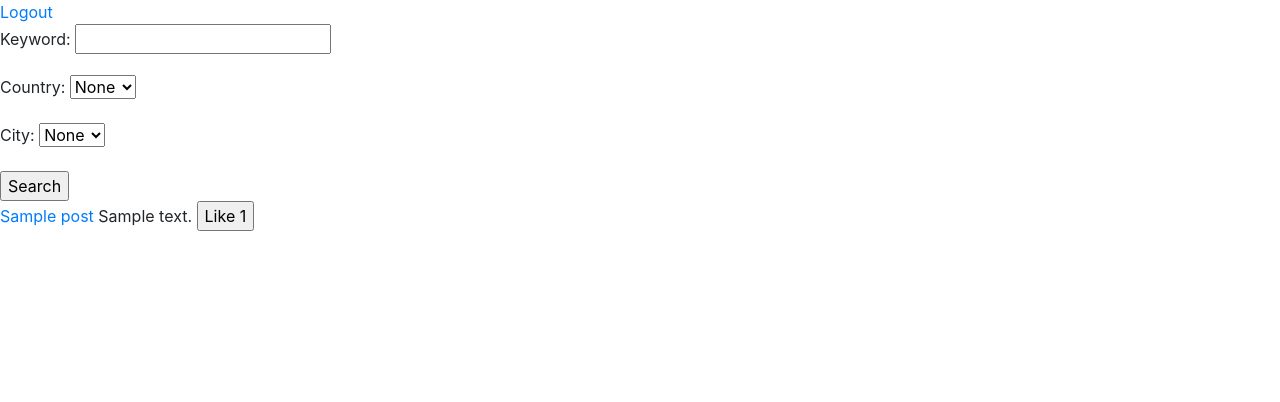
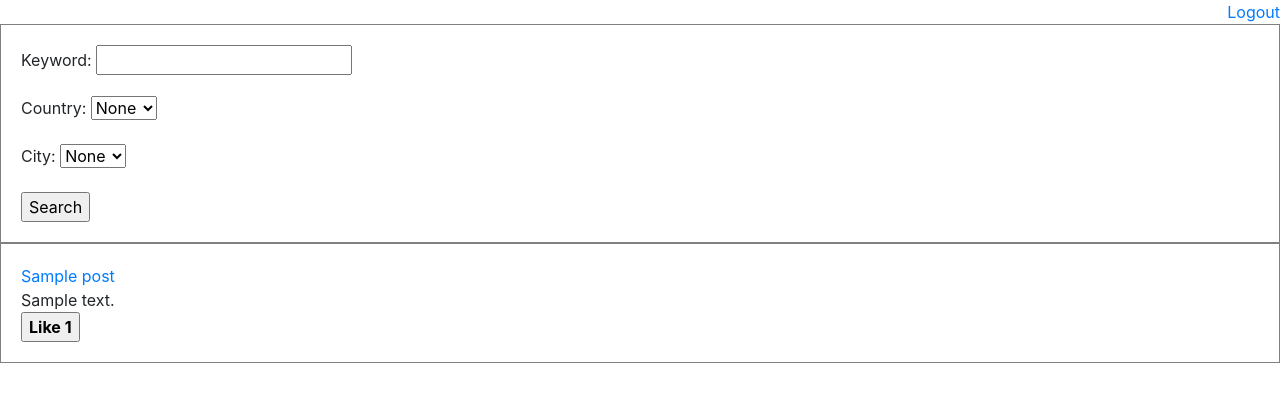
Before and after one commit to umouse/test-db2, a Django app: page / in a window 1280 px wide. Shown: the top 402 px of the page. Run offline with Django 3.2, Linux system fonts and the light colour scheme; a user stored in the database is signed in; tables that the repository leaves empty hold one stand-in row (values such as "Sample post"); some libraries are stand-ins or nearby versions.

Commit message:
Add CSS Add templatetag for likes Add sorting by city and country

```diff
--- a/blog/static/css/main.css
+++ b/blog/static/css/main.css
@@ -0,0 +1,31 @@
+.body{
+    padding: 20px;
+}
+
+.post,.sort-form {
+    padding: 20px;
+    border: 1px gray solid;
+}
+
+.like.liked {
+    font-weight: bold;
+
+}
+
+.pagination {
+    padding:20px;
+
+}
+
+.page-links {
+    margin:auto;
+}
+
+#logout {
+    text-align:right;
+}
+
+.title,.text{
+    text-align:center;
+
+}
--- a/blog/templates/blog/base.html
+++ b/blog/templates/blog/base.html
@@ -8,6 +8,7 @@
     <title>{% block title %}test{% endblock title %}</title>
     <link rel="stylesheet" href="https://maxcdn.bootstrapcdn.com/bootstrap/4.0.0-beta/css/bootstrap.min.css"
           integrity="sha384-/Y6pD6FV/Vv2HJnA6t+vslU6fwYXjCFtcEpHbNJ0lyAFsXTsjBbfaDjzALeQsN6M" crossorigin="anonymous">
+    <link rel="stylesheet" type="text/css" href="{% static 'css/main.css' %}">
     <script src="https://ajax.googleapis.com/ajax/libs/jquery/3.2.1/jquery.min.js"></script>
     <script>
         $(document).ready(function(){
@@ -19,7 +20,8 @@
                 url: "{% url 'like' %}",
                 data: {'post_id': post_id,'csrfmiddlewaretoken':'{{ csrf_token }}' },
                 success: function (response) {
-                    button.text('Like ' + response)
+                    button.text('Like ' + response);
+                    button.toggleClass('liked');
                 },
                 error: function (response) {
                     alert(response.responseText);
@@ -35,8 +37,9 @@
 
 </head>
 <body>
-
-<a href="{% url 'logout' %}">Logout</a>
+<div id = 'logout'>
+    <a href="{% url 'logout' %}">Logout</a>
+</div>
 
 {% block content %}
 {% endblock content %}
--- a/blog/templates/blog/post_list.html
+++ b/blog/templates/blog/post_list.html
@@ -1,6 +1,7 @@
 {% extends "blog/base.html" %}
 
 {%load staticfiles%}
+{%load likes%}
 
 {% block title %}
     Posts
@@ -8,19 +9,27 @@
 
 {% block content %}
 
-<form action="" method="post">{% csrf_token %}
+<form class="sort-form" action="" method="post">{% csrf_token %}
     {{ form.as_p }}
     <input type="submit" value="Search" />
 </form>
+{% for post in object_list %}
+    <div class="post">
+        <div>
+            <a href="{% url 'post_details' post.id %}">{{ post.title }}</a>
+        </div>
+        <div>
+            {{ post.text }}
+        </div>
+        <div>
+            {% is_liked post request.user as liked %}
+            <button class="like {% if liked %}liked{% endif %}" data-post-id="{{post.id}}" type="button">Like {{ post.likes }}</button>
+        </div>
 
-{% for post in object_list %}
+    </div>
+{% endfor %}
 
-    <a href="{% url 'post_details' post.id %}">{{ post.title }}</a>
-    {{ post.text }}
-    <button class="like" data-post-id="{{post.id}}" type="button">Like {{ post.likes }}</button>
-    <br />
 
-{% endfor %}
 
 {% if is_paginated %}
         <div class="pagination">
--- /dev/null
+++ b/blog/templatetags/likes.py
@@ -0,0 +1,9 @@
+from django import template
+
+from blog.models import Like
+
+register = template.Library()
+
+@register.simple_tag
+def is_liked(post,user):
+   return Like.objects.filter(post=post, user=user).count()
--- a/blog/views.py
+++ b/blog/views.py
@@ -13,16 +13,25 @@ from blog.models import Post, Like, Comment
 class PostListView(FormMixin, ListView):
 
     model = Post
-    paginate_by = 2
+    paginate_by = 5
     form_class = SortingForm
 
     def get_queryset(self):
         keyword = self.request.session.get('keyword')
+        city = self.request.session.get('city')
+        country = self.request.session.get('country')
         filter_kwargs = {}
+        order_args = []
         if keyword:
             filter_kwargs['title__contains'] = keyword
+        if city!='0':
+            sign = '-' if city=='-1' else ''
+            order_args.append(sign+'author__city')
+        if country!='0':
+            sign = '-' if country=='-1' else ''
+            order_args.append(sign+'author__country')
 
-        return self.model.objects.filter(**filter_kwargs)
+        return self.model.objects.filter(**filter_kwargs).order_by(*order_args)
 
     def get_success_url(self):
         return reverse('postlist')
@@ -31,6 +40,8 @@ class PostListView(FormMixin, ListView):
         context = super(PostListView, self).get_context_data(**kwargs)
         form = self.get_form()
         form.fields['keyword'].initial = self.request.session.get('keyword')
+        form.fields['city'].initial = self.request.session.get('city')
+        form.fields['country'].initial = self.request.session.get('country')
         context['form'] = form
         return context
 
@@ -38,6 +49,8 @@ class PostListView(FormMixin, ListView):
         form = self.get_form()
         if form.is_valid():
             self.request.session['keyword'] = form.data['keyword']
+            self.request.session['city'] = form.data['city']
+            self.request.session['country'] = form.data['country']
 
 
             return self.form_valid(form)
@@ -64,11 +77,11 @@ class  PostDetailsView(DetailView):
 
 class PostCommentsView(FormMixin, ListView):
     model = Comment
-    paginate_by = 2
+    paginate_by = 5
     form_class = CreateCommentForm
 
     def get_queryset(self):
-        return Comment.objects.filter(post_id=self.kwargs['pk'])
+        return Comment.objects.filter(post_id=self.kwargs['pk']).order_by('-created_date')
 
     def get_success_url(self):
          return reverse('post_details', kwargs={'pk':self.kwargs['pk']})
```
Also changed, not shown: blog/templates/blog/comment_list.html (+5 -2 lines), blog/templates/blog/post_detail.html (+30 -4 lines), blog/templatetags/__init__.py (added).
